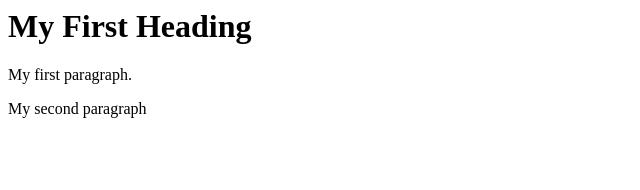
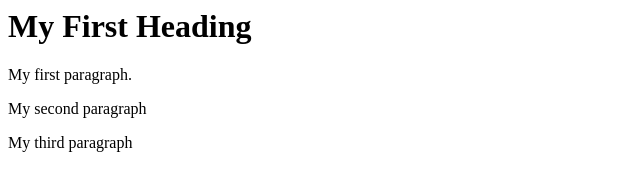
Before and after one commit to PavitharanAIS/CICD_FirstProject, a plain HTML site: page index.html in a window 1280 px wide. Shown: the whole page, without its empty margins (0-640 px from the left). Drawn offline with Linux system fonts and the light colour scheme.

Commit message:
Latest Commit

```diff
--- /dev/null
+++ b/hello.js
@@ -0,0 +1 @@
+console.log("Hello!")
--- a/index.html
+++ b/index.html
@@ -7,6 +7,7 @@
 <h1>My First Heading</h1>
 <p>My first paragraph.</p>
 <p> My second paragraph</p>
+<p>My third paragraph</p>
 
 </body>
 </html>
```
